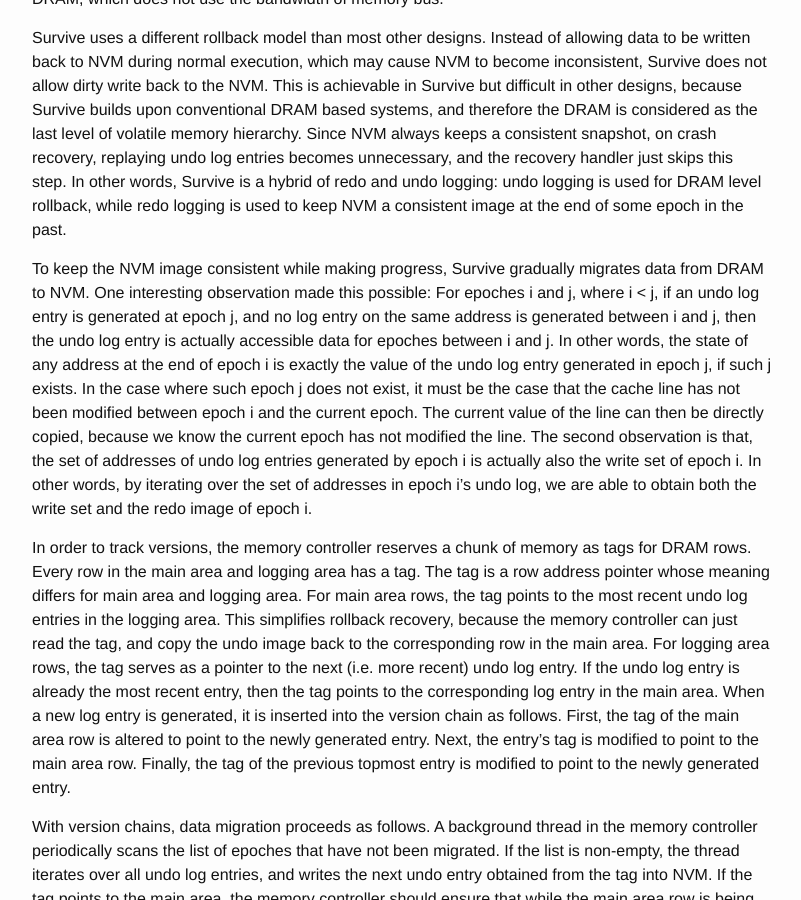
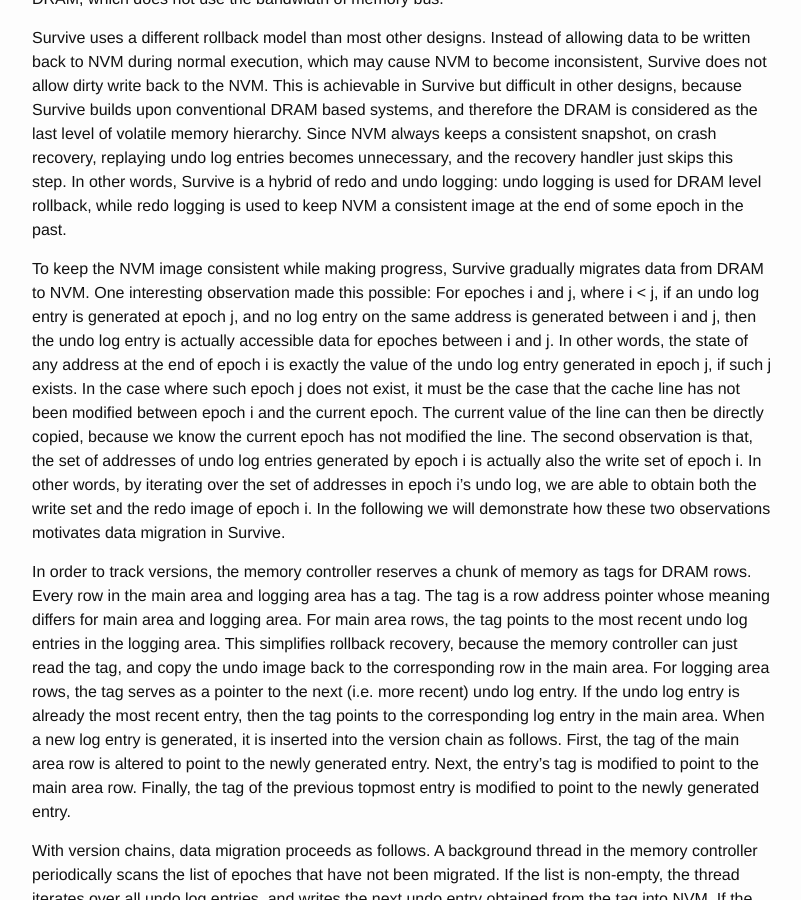
Before and after one commit to wangziqi2013/wangziqi2013.github.io, a Jekyll site: the page built from _posts/2019-03-09-survive.markdown, in a window 1280 px wide and 900 px high, scrolled down 1657 px. Shown: the whole window, without its empty margins (238-1039 px from the left). Built offline with Jekyll 4.4.1, drawn with Linux system fonts in a browser that asks for light colours.

Commit message:
Small change

```diff
--- a/_posts/2019-03-09-survive.markdown
+++ b/_posts/2019-03-09-survive.markdown
@@ -70,7 +70,8 @@ generated in epoch j, if such j exists. In the case where such epoch j does not
 line has not been modified between epoch i and the current epoch. The current value of the line can then be directly copied,
 because we know the current epoch has not modified the line. The second observation is that, the set of addresses of
 undo log entries generated by epoch i is actually also the write set of epoch i. In other words, by iterating over the
-set of addresses in epoch i's undo log, we are able to obtain both the write set and the redo image of epoch i.
+set of addresses in epoch i's undo log, we are able to obtain both the write set and the redo image of epoch i. In the
+following we will demonstrate how these two observations motivates data migration in Survive.
 
 In order to track versions, the memory controller reserves a chunk of memory as tags for DRAM rows. Every row in the main
 area and logging area has a tag. The tag is a row address pointer whose meaning differs for main area and logging area.
```
